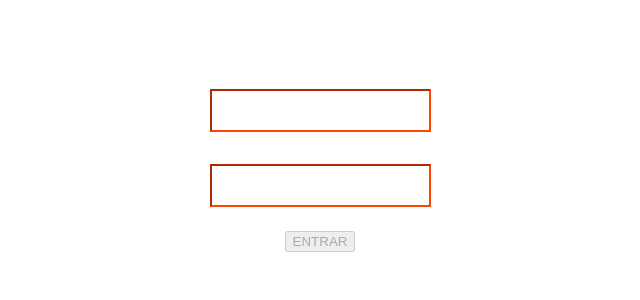
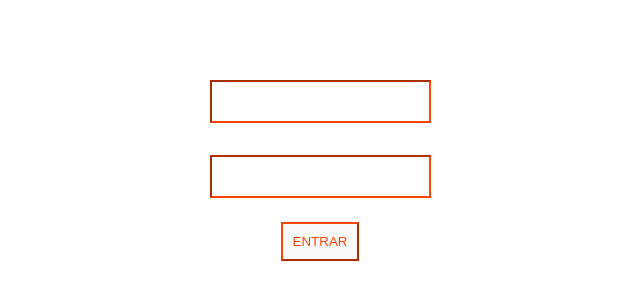
Before and after one commit to leandropiassetta/challenge-123Projetei, a React (Create React App) app in the folder frontend/123projetei/: page / in a window 1280 px wide. Shown: the part 250-550 px from the top of the page, without its empty margins (320-960 px from the left). Built offline with nearby package versions, Linux system fonts and the light colour scheme.

Commit message:
ajustes finais 2

```diff
--- a/frontend/123projetei/src/pages/Login/index.jsx
+++ b/frontend/123projetei/src/pages/Login/index.jsx
@@ -35,7 +35,7 @@ function Login() {
     <div className="login">
       <input type="text" onChange= { digitarNome } />
       <input type="text" onChange= { digitarSenha }/>
-      <button disabled={desautorizado} onClick={ Clicar }>ENTRAR</button>
+      <button id="btn" disabled={desautorizado} onClick={ Clicar }>ENTRAR</button>
     </div>
   );
 
```
